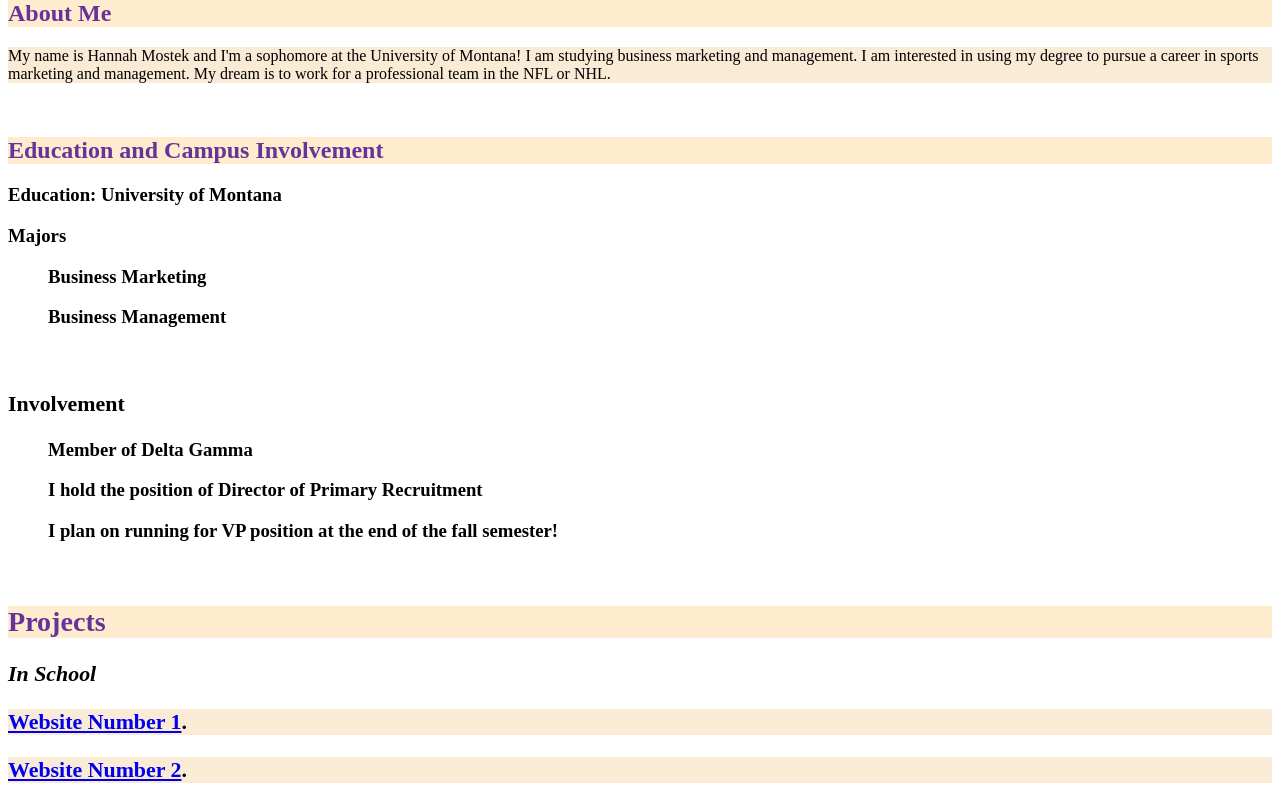
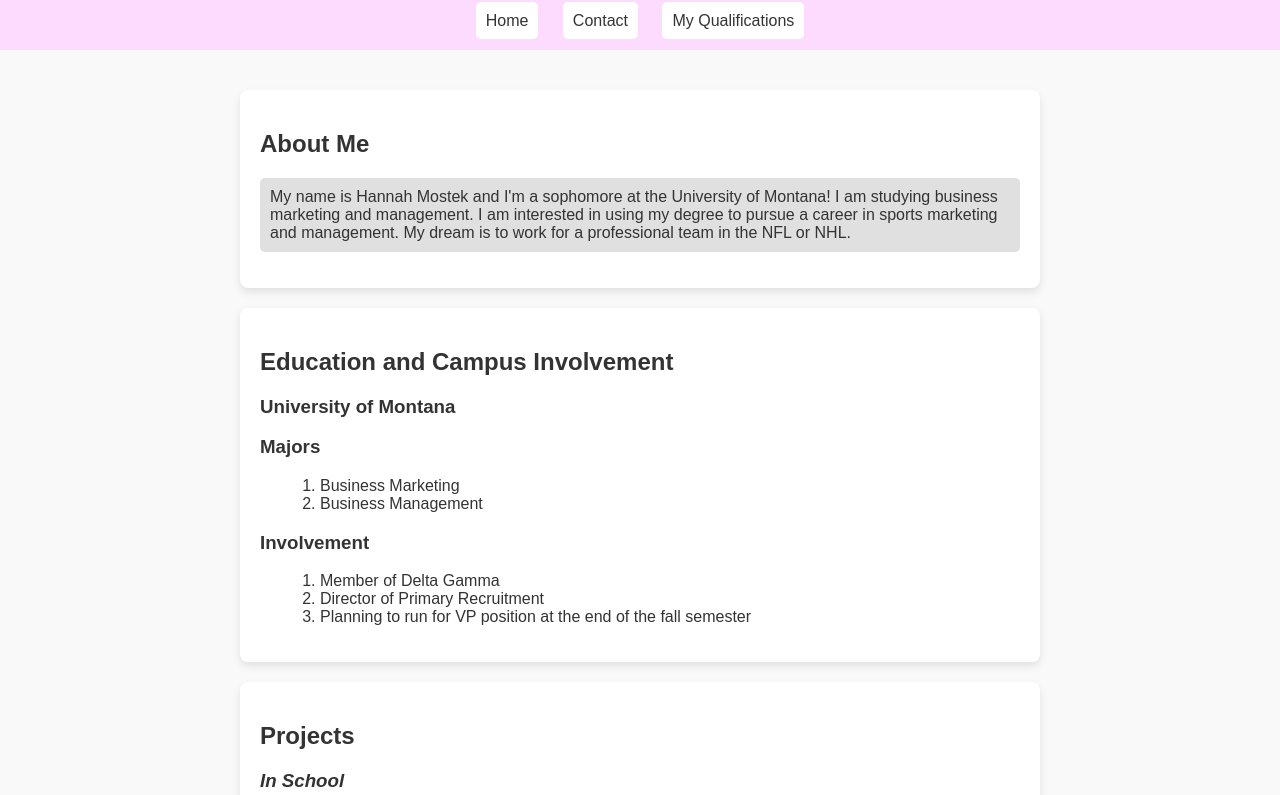
Before and after one commit to hmostek/MART341-WebDesign, a plain HTML site: page Assignment7/index.html in a window 1280 px wide. Shown: the part 88-883 px from the top of the page. Drawn offline with Linux system fonts and the light colour scheme.

Commit message:
Update changes to Assignment 7 and 8

```diff
--- a/Assignment7/index.html
+++ b/Assignment7/index.html
@@ -1,67 +1,148 @@
+<!DOCTYPE html>
+<html lang="en">
+<head>
+    <meta charset="UTF-8">
+    <meta name="viewport" content="width=device-width, initial-scale=1.0">
+    <title>Portfolio of Growth</title>
+    <style>
+        /* Embedded Styles */
+        body {
+            font-family: Arial, sans-serif;
+            margin: 0;
+            padding: 0;
+            background-color: #f9f9f9;
+            color: #333;
+        }
+        header {
+            background-color: #fddbff;
+            color: black; /* Changed header font color to black */
+            padding: 20px;
+            text-align: center;
+        }
+        nav {
+            margin-top: 10px;
+        }
+        nav a {
+            text-decoration: none;
+            color: #333;
+            margin: 0 10px;
+            padding: 10px;
+            border-radius: 5px;
+            background-color: #fff;
+            transition: background-color 0.3s;
+        }
+        nav a:hover {
+            background-color: #ddd;
+        }
+        main, footer {
+            max-width: 800px;
+            margin: 0 auto;
+            padding: 20px;
+        }
+        section {
+            background-color: #ffffff;
+            margin: 20px 0;
+            padding: 20px;
+            border-radius: 8px;
+            box-shadow: 0 4px 8px rgba(0, 0, 0, 0.1);
+        }
+        h2 {
+            color: #333;
+            font-size: 1.5em;
+        }
+        p, address {
+            background-color: #e0e0e0; /* Changed from tan to light gray */
+            padding: 10px;
+            border-radius: 5px;
+        }
+        ol {
+            margin-left: 20px;
+        }
+        a {
+            color: darkblue;
+            text-decoration: none;
+        }
+        a:hover {
+            text-decoration: underline;
+        }
+        hr {
+            background-color: #e0e0e0; /* Changed from tan to light gray */
+            border: none;
+            height: 2px;
+            margin: 20px 0;
+        }
+    </style>
+</head>
+<body>
+
+<header>
     <h1>Portfolio of Growth</h1>
-<hr />
+    <nav>
+        <a href="index.html">Home</a>
+        <a href="contact.html">Contact</a>
+        <a href="qualifications.html">My Qualifications</a>
+    </nav>
+</header>
+
+<main>
+    <section id="about">
         <h2>About Me</h2>
         <p>My name is Hannah Mostek and I'm a sophomore at the University of Montana! I am studying business marketing and management. I am interested in using my degree to pursue a career in sports marketing and management. My dream is to work for a professional team in the NFL or NHL.</p>
-<br />
+    </section>
+
+    <section id="education">
         <h2>Education and Campus Involvement</h2>
-<h3>Education: University of Montana</h3>
-<h3><b>Majors</b><h/3>
-<ol>Business Marketing</ol>
-<ol>Business Management</ol>
-<br />
+        <h3>University of Montana</h3>
+        <h3><b>Majors</b></h3>
+        <ol>
+            <li>Business Marketing</li>
+            <li>Business Management</li>
+        </ol>
         <h3><b>Involvement</b></h3>
-<ol>Member of Delta Gamma</ol>
-<ol>I hold the position of Director of Primary Recruitment</ol>
-<ol>I plan on running for VP position at the end of the fall semester!</ol>
-<br />
+        <ol>
+            <li>Member of Delta Gamma</li>
+            <li>Director of Primary Recruitment</li>
+            <li>Planning to run for VP position at the end of the fall semester</li>
+        </ol>
+    </section>
+
+    <section id="projects">
         <h2>Projects</h2>
-<h3><i>In School</i><h/h3>
-<p><a href="https://hannahmostek.wixsite.com/hannah-mostek">Website Number 1</a>.</p>
-<p><a href="https://hannahmostek.wixsite.com/my-site-2">Website Number 2</a>.</p>
-<br />
+        <h3><i>In School</i></h3>
+        <p><a href="https://hannahmostek.wixsite.com/hannah-mostek">Website Number 1</a></p>
+        <p><a href="https://hannahmostek.wixsite.com/my-site-2">Website Number 2</a></p>
+
         <h3><i>Delta Gamma</i></h3>
-<p>I was in charge of planning outfits and decorating for primary recruitment, as well as aid VP membership with practice and preparation of recruitment week.</p>
-<br />
+        <p>I was in charge of planning outfits and decorating for primary recruitment, as well as aiding the VP of membership with practice and preparation for recruitment week.</p>
+    </section>
+
+    <section id="contact">
         <h2>Contact Form</h2>
         <address>
             Delta Gamma<br />
             516 University Ave<br />
             Missoula, MT 59801<br />
         </address>
-<hr />
         <address>
-    509-434-9566
-    hannahmostek@gmail.com
+            509-434-9566<br />
+            <a href="mailto:hannahmostek@gmail.com">hannahmostek@gmail.com</a>
         </address>
-<br />
+    </section>
+
+    <section id="social-media">
         <h2>Social Media</h2>
-<p>Want to view my LinkdIn?<a href="https://www.linkedin.com/in/hannah-mostek-376b2b28a/">Hannah Mostek's LinkdIn</a></p>
-<br />
+        <p>Want to view my LinkedIn? <a href="https://www.linkedin.com/in/hannah-mostek-376b2b28a/">Hannah Mostek's LinkedIn</a></p>
+    </section>
+
+    <section id="resume">
         <h2>Resume</h2>
         <p>Will implement a downloadable resume</p>
-<br />
-<style>
-    p{
-        color:black;
-        background-color:antiquewhite
-    }
-    h1{
-        background-color: antiquewhite;
-        color: brown;
-    }
-    h2{
-        color:rebeccapurple;
-        background-color: blanchedalmond;
+    </section>
+</main>
 
-    }
-    br /{
-        background-color: antiquewhite;
-    }
-    hr /{
-        background-color: antiquewhite;
-    }
+<footer>
+    <p>&copy; 2024 Hannah Mostek - All Rights Reserved</p>
+</footer>
 
-</style>
-
-<a href="contact.html">Contact</a>
-<a href="events.html">Events</a>
+</body>
+</html>
```
Also changed, not shown: Assignment9/index.html (+128 -47 lines). Lines whose indentation alone changed are shown as unchanged.
